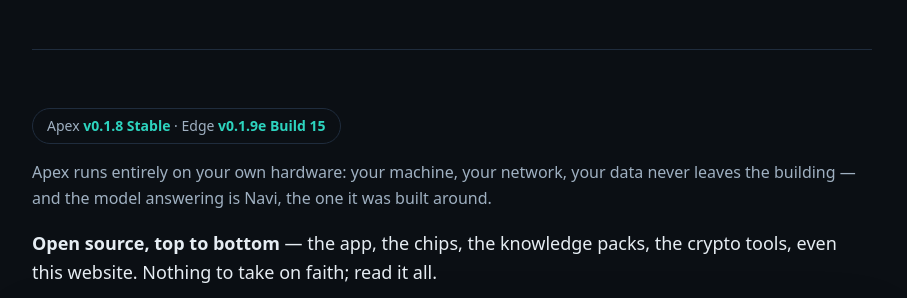
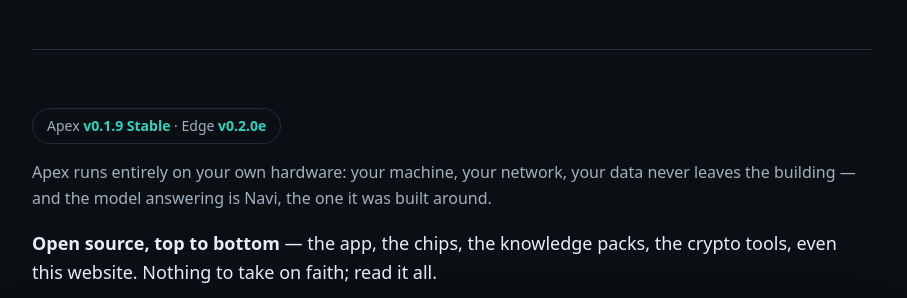
Before and after one commit to AlexKollar/nocturnerow, a Jekyll site: the page built from apex.html, in a window 1280 px wide and 900 px high. Shown: the part 201-499 px from the top of the window, without its empty margins (188-1095 px from the left). Built offline with Jekyll 4.4.1, drawn with Linux system fonts in a browser that asks for light colours.

Commit message:
Update Apex and Edge version numbers
Updated version numbers for Apex and Edge in the HTML file.

```diff
--- a/apex.html
+++ b/apex.html
@@ -8,7 +8,7 @@ permalink: /apex.html
 <h1><span id="apex-tagline" class="tagline-cursor">Apex | Powered by Navi</span></h1>
 </div>
 <section id="apex">
-  <span class="chip">Apex <b>v0.1.8 Stable</b> · Edge <b>v0.1.9e Build 15</b></span>
+  <span class="chip">Apex <b>v0.1.9 Stable</b> · Edge <b>v0.2.0e</b></span>
 <p>Apex runs entirely on your own hardware: your machine, your network, your data never leaves the building — and the model answering is Navi, the one it was built around.</p>
 <p style="font-size:18px;color:var(--text)"><b>Open source, top to bottom</b> — the app, the chips, the knowledge packs, the crypto tools, even this website. Nothing to take on faith; read it all.</p>
 <style>
@@ -26,7 +26,7 @@ permalink: /apex.html
 <div class="sc-phone"><img src="/apex-mobile.jpg" alt="Apex on the phone — the same Navi, answered through the door from anywhere"></div>
 </div>
 <p class="sc-cap">One Navi, every screen you own.</p>
-<p style="text-align:center;margin:2px 0 28px"><a class="btn solid" href="https://github.com/AlexKollar/Apex/releases/download/v0.1.8/apex-0.1.8-linux.zip"><svg width="19" height="19" viewBox="0 0 24 24" style="vertical-align:-4px;margin-right:8px" aria-hidden="true"><ellipse cx="5" cy="13" rx="1.7" ry="4.2" fill="#0b0f14" transform="rotate(14 5 13)"/><ellipse cx="19" cy="13" rx="1.7" ry="4.2" fill="#0b0f14" transform="rotate(-14 19 13)"/><ellipse cx="12" cy="12.6" rx="7" ry="9.2" fill="#0b0f14"/><ellipse cx="12" cy="15.8" rx="4.1" ry="5.4" fill="#ffffff"/><circle cx="9.4" cy="7.2" r="1.7" fill="#ffffff"/><circle cx="14.6" cy="7.2" r="1.7" fill="#ffffff"/><circle cx="9.4" cy="7.4" r="0.85" fill="#0b0f14"/><circle cx="14.6" cy="7.4" r="0.85" fill="#0b0f14"/><path d="M9.8 9.4 L14.2 9.4 L12 11.8 Z" fill="#f59e0b"/><ellipse cx="8.4" cy="21.6" rx="2.3" ry="1.05" fill="#f59e0b"/><ellipse cx="15.6" cy="21.6" rx="2.3" ry="1.05" fill="#f59e0b"/></svg>Download for Linux — v0.1.8</a></p>
+<p style="text-align:center;margin:2px 0 28px"><a class="btn solid" href="https://github.com/AlexKollar/Apex/releases/download/v0.1.9/apex-0.1.9-linux.zip"><svg width="19" height="19" viewBox="0 0 24 24" style="vertical-align:-4px;margin-right:8px" aria-hidden="true"><ellipse cx="5" cy="13" rx="1.7" ry="4.2" fill="#0b0f14" transform="rotate(14 5 13)"/><ellipse cx="19" cy="13" rx="1.7" ry="4.2" fill="#0b0f14" transform="rotate(-14 19 13)"/><ellipse cx="12" cy="12.6" rx="7" ry="9.2" fill="#0b0f14"/><ellipse cx="12" cy="15.8" rx="4.1" ry="5.4" fill="#ffffff"/><circle cx="9.4" cy="7.2" r="1.7" fill="#ffffff"/><circle cx="14.6" cy="7.2" r="1.7" fill="#ffffff"/><circle cx="9.4" cy="7.4" r="0.85" fill="#0b0f14"/><circle cx="14.6" cy="7.4" r="0.85" fill="#0b0f14"/><path d="M9.8 9.4 L14.2 9.4 L12 11.8 Z" fill="#f59e0b"/><ellipse cx="8.4" cy="21.6" rx="2.3" ry="1.05" fill="#f59e0b"/><ellipse cx="15.6" cy="21.6" rx="2.3" ry="1.05" fill="#f59e0b"/></svg>Download for Linux — v0.1.8</a></p>
 <h3 style="margin-top:26px">The product line</h3>
 <div class="grid">
 <div class="tile"><h3>Apex | Node</h3><p>The install itself — the dashboard, the chat, the chips, the whole mission control, running on the machine in front of you.</p></div>
```
